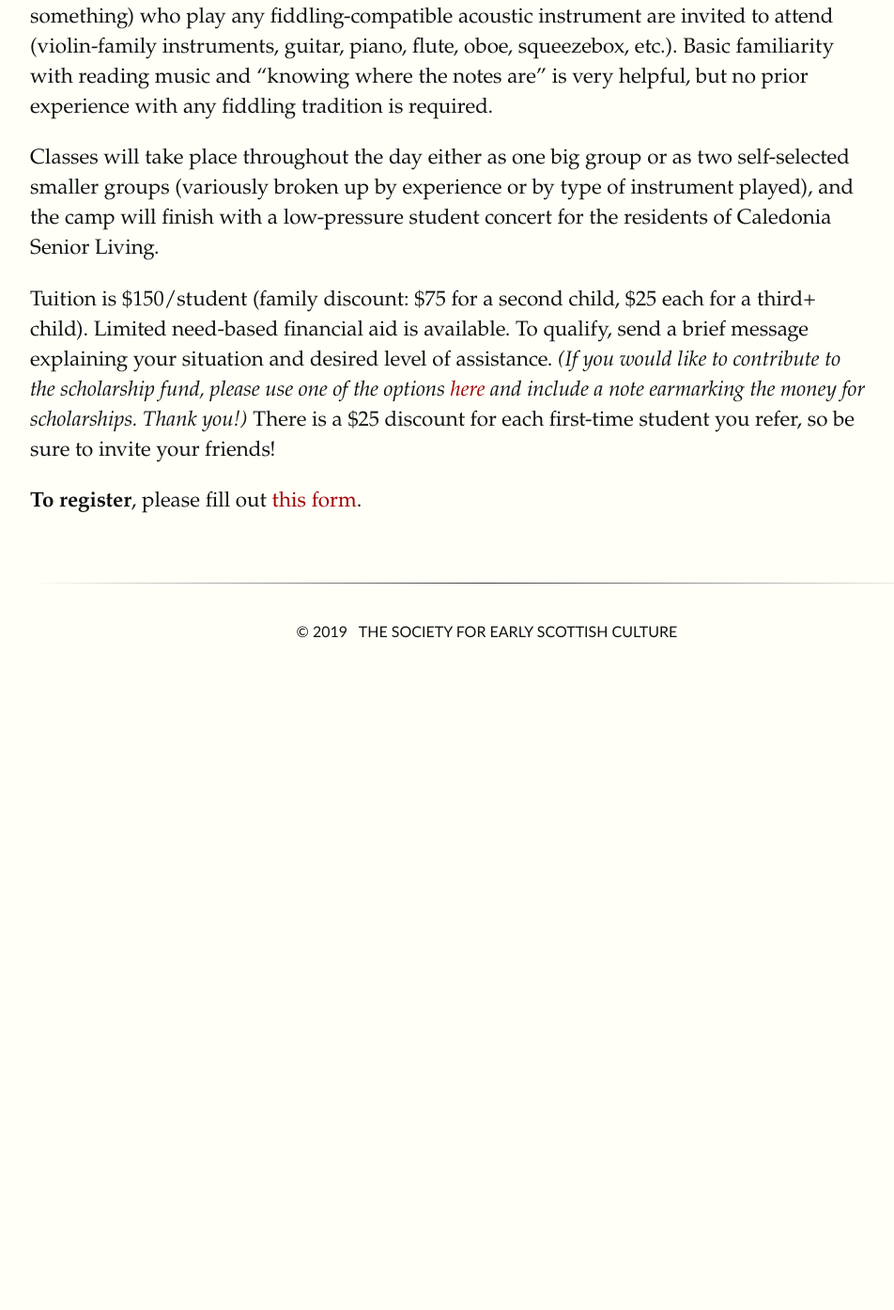
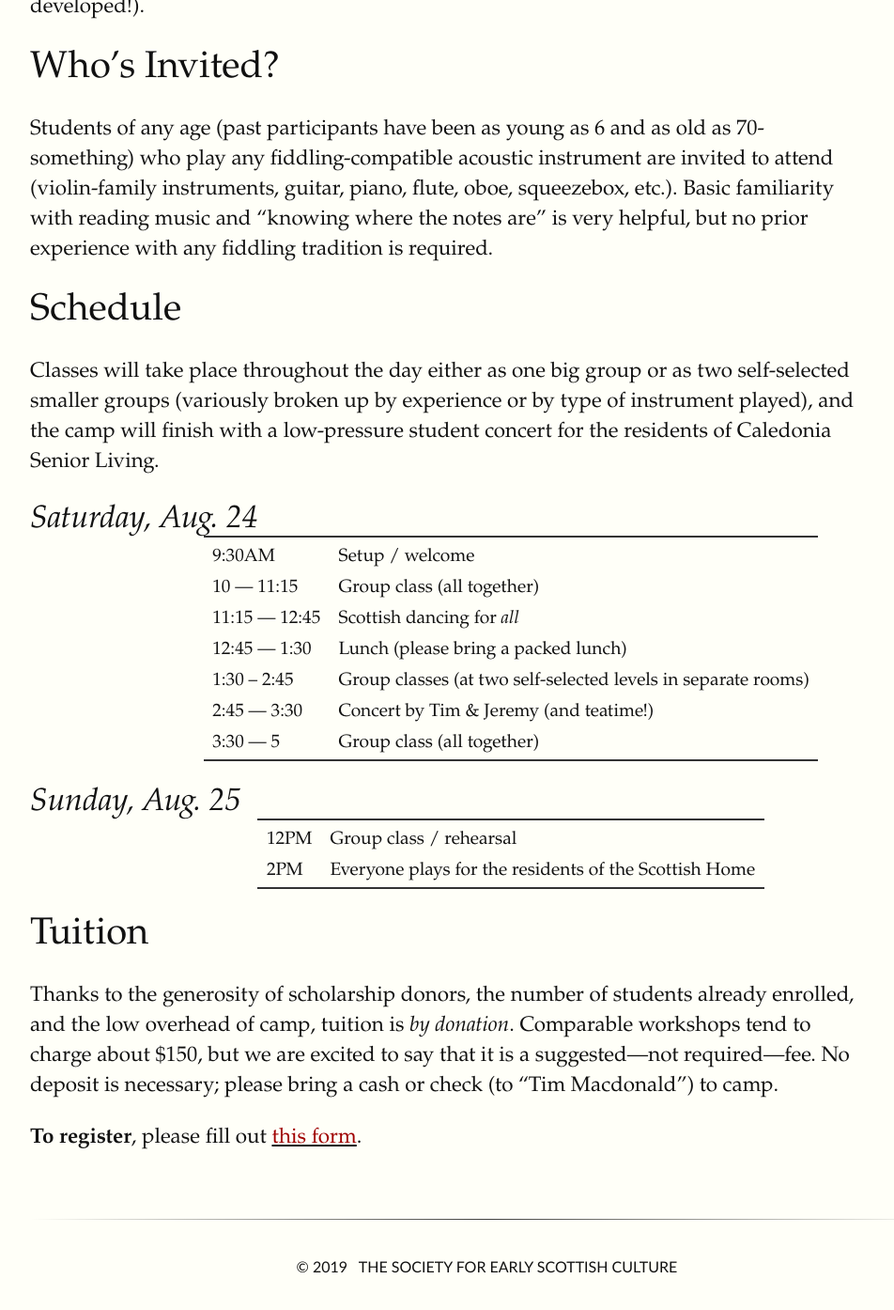
Before and after one commit to thesesc/thesesc.github.io, a Jekyll site: the page built from projects/fiddle-camp.md, in a window 1280 px wide and 1400 px high, scrolled down 633 px. Shown: the top 1394 px of the window at 94% size, without its empty margins (96-1048 px from the left). Built offline with Jekyll 4.4.1, drawn with Linux system fonts in a browser that asks for light colours; before the commit the page ends 1357 px from its top, so only the background shows below that.

Commit message:
FID CAMP 2019

```diff
--- a/projects/fiddle-camp.md
+++ b/projects/fiddle-camp.md
@@ -20,6 +22,8 @@ educated and literate, so sheet music will be used almost exclusively, and
 classical technique will be encouraged (and, if necessary, explicitly
 developed!).
 
+# Who's Invited?
+
 Students of any age (past participants have been as young as 6 and as old as
 70-something) who play any fiddling-compatible acoustic instrument are invited
 to attend (violin-family instruments, guitar, piano, flute, oboe, squeezebox,
@@ -27,17 +31,61 @@ etc.). Basic familiarity with reading music and "knowing where the notes are"
 is very helpful, but no prior experience with any fiddling tradition is
 required.
 
+# Schedule
+
 Classes will take place throughout the day either as one big group or as two
 self-selected smaller groups (variously broken up by experience or by type of
 instrument played), and the camp will finish with a low-pressure student
 concert for the residents of Caledonia Senior Living.
 
-Tuition is $150/student (family discount: $75 for a second child, $25 each for
-a third+ child). Limited need-based financial aid is available. To qualify,
-send a brief message explaining your situation and desired level of assistance.
-*(If you would like to contribute to the scholarship fund, please use one of*
-*the options [here](/donate) and include a note earmarking the money for*
-*scholarships. Thank you!)* There is a $25 discount for each first-time student
-you refer, so be sure to invite your friends!
+## Saturday, Aug. 24
+<table>
+  <tr>
+    <td>9:30AM</td>
+    <td>Setup / welcome</td>
+  </tr>
+  <tr>
+    <td>10 — 11:15</td>
+    <td>Group class (all together)</td>
+  </tr>
+  <tr>
+    <td>11:15 — 12:45 </td>
+    <td>Scottish dancing for <em>all</em></td>
+  </tr>
+  <tr>
+    <td>12:45 — 1:30</td>
+    <td>Lunch (please bring a packed lunch)</td>
+  </tr>
+  <tr>
+    <td>1:30 – 2:45</td>
+    <td>Group classes (at two self-selected levels in separate rooms)</td>
+  </tr>
+  <tr>
+    <td>2:45 — 3:30</td>
+    <td>Concert by Tim & Jeremy (and teatime!)</td>
+  </tr>
+  <tr>
+    <td>3:30 — 5</td>
+    <td>Group class (all together)</td>
+  </tr>
+</table>
 
-**To register**, please fill out [this form](https://forms.gle/owk5ZJ6bLTvbhdC96).
+## Sunday, Aug. 25
+<table>
+  <tr>
+    <td>12PM</td>
+    <td>Group class / rehearsal</td>
+  </tr>
+  <tr>
+    <td>2PM</td>
+    <td>Everyone plays for the residents of the Scottish Home</td>
+  </tr>
+</table>
+
+# Tuition
+
+Thanks to the generosity of scholarship donors, the number of students already enrolled, and the low overhead of camp,
+tuition is *by donation*. Comparable workshops tend to charge about $150, but we are excited to say that it is a
+suggested—not required—fee. No deposit is necessary; please bring a cash or check (to "Tim Macdonald") to camp.
+
+**To register**, please fill out <u><a href="https://forms.gle/owk5ZJ6bLTvbhdC96">this form</a></u>.
```
Also changed, not shown: other parts of projects/fiddle-camp.md (+2 -0 lines).
